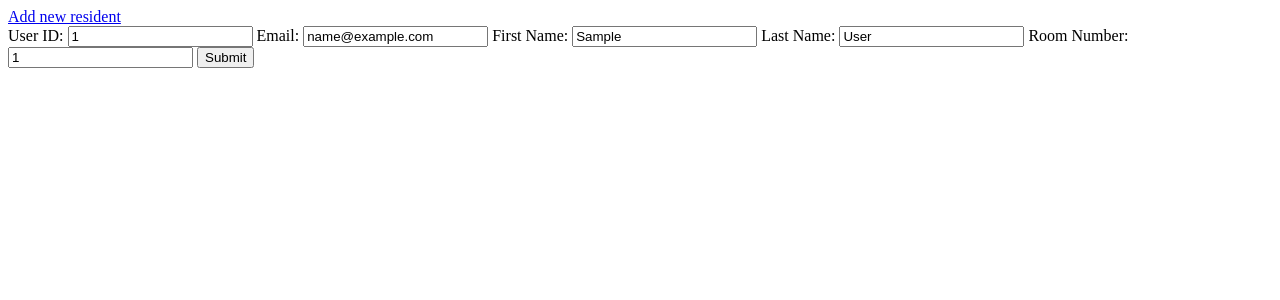
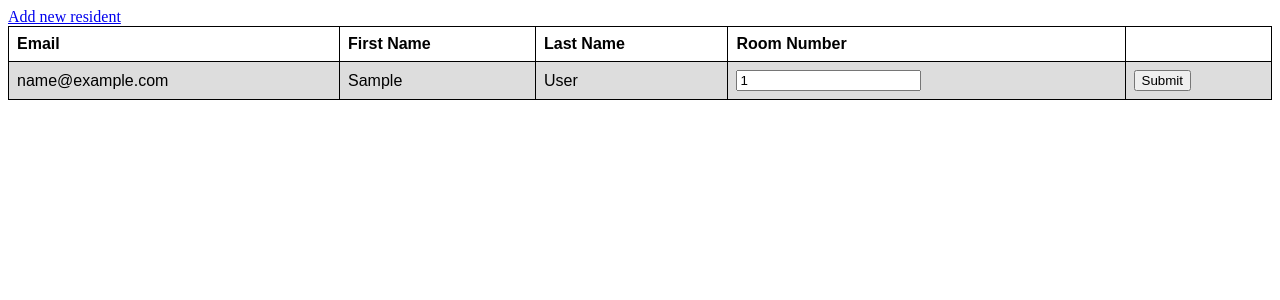
Before and after one commit to azy2/Overseer, a Flask app: template ovs/templates/manager/manage_residents.html in a window 1280 px wide. Shown: the top 300 px of the page. Run offline with Flask 2, Linux system fonts and the light colour scheme; the template is opened without the code that fills it: values that come from a table or form of the project are taken from there, most other values are stand-ins (such as "Sample title", 1, 10 or a date in 2020); parts of the project's set-up code (start-up, migrations or seed data) failed here and were passed over; some libraries are stand-ins or nearby versions.

Commit message:
Fixed bugs in manage_residents and switch to WTForms

```diff
--- a/ovs/forms/__init__.py
+++ b/ovs/forms/__init__.py
@@ -2,3 +2,4 @@
 from .register_manager_form import RegisterManagerForm as RegisterManagerForm
 from .register_room_form import RegisterRoomForm as RegisterRoomForm
 from .register_resident_form import RegisterResidentForm as RegisterResidentForm
+from .manage_residents_form import ManageResidentsForm as ManageResidentsForm
--- /dev/null
+++ b/ovs/forms/manage_residents_form.py
@@ -0,0 +1,17 @@
+""" Form with data required to edit a resident """
+from flask_wtf import FlaskForm
+from wtforms import StringField, ValidationError
+from wtforms.validators import DataRequired, Length
+from ovs.models.resident_model import Resident
+from ovs import app
+db = app.database.instance()
+
+
+class ManageResidentsForm(FlaskForm):
+    """ Form with data required to edit a resident """
+    user_id = StringField('User id', validators=[DataRequired()])
+    room_number = StringField('Room Number', validators=[Length(min=1, max=255), DataRequired()])
+
+    def validate_user_id(form, field):
+        if db.query(Resident).filter(Resident.user_id == field.data).count() == 0:
+            raise ValidationError('Resident does not exist')
--- a/ovs/models/resident_model.py
+++ b/ovs/models/resident_model.py
@@ -17,6 +17,9 @@ class Resident(app.BaseModel):
     created = sa.Column(sa.DateTime, server_default=sa.text('CURRENT_TIMESTAMP'))
     updated = sa.Column(sa.DateTime, server_default=sa.text('CURRENT_TIMESTAMP ON UPDATE CURRENT_TIMESTAMP'))
 
+    def __init__(self, user_id, room_number):
+        super(Resident, self).__init__(user_id=user_id, room_number=room_number)
+
     def __repr__(self):
         return "Resident([user_id='%s', room_number='%s', created='%s', updated='%s'])" \
                % (self.user_id, self.room_number, self.created, self.updated)
--- a/ovs/services/manager_service.py
+++ b/ovs/services/manager_service.py
@@ -22,9 +22,8 @@ class ManagerService:
 
     @staticmethod
     def update_resident_room_number(user_id, room_number):
-        resident = ManagerService.get_resident_by_id(user_id)
-        resident.room_number = room_number
+        db.query(Resident).filter(Resident.user_id == user_id).update({Resident.room_number: room_number})
         db.commit()
-        return resident
+        return ManagerService.get_resident_by_id(user_id)
 
     # TODO get a resident by email, etc...
--- a/ovs/services/user_service.py
+++ b/ovs/services/user_service.py
@@ -26,10 +26,10 @@ class UserService:
         if password is None:
             password = crypto.generate_password()
         new_user = User(email, first_name, last_name, password, role)
+        db.add(new_user)
+        db.commit()
         if role == 'RESIDENT':
             ResidentService.create_resident(new_user.id)
-        db.add(new_user)
-        db.commit()
 
         return new_user
 
--- a/ovs/templates/manager/manage_residents.html
+++ b/ovs/templates/manager/manage_residents.html
@@ -3,18 +3,47 @@
 <head>
 	<meta charset="UTF-8">
 	<title>Manage Residents</title>
+    <style>
+        table {
+            font-family: arial, sans-serif;
+            border-collapse: collapse;
+            width: 100%;
+        }
+
+        td, th {
+            border: 1px solid #000000;
+            text-align: left;
+            padding: 8px;
+        }
+
+        tr:nth-child(even) {
+            background-color: #dddddd;
+        }
+    </style>
 </head>
 <body>
-	<a href="/">Add new resident</a>
+	<a href="/manager/register_resident">Add new resident</a> <br>
+    {% from "_formhelper.html" import render_field %}
+    <table>
+        <tr>
+            <th>Email</th>
+            <th>First Name</th>
+            <th>Last Name</th>
+            <th>{{form.room_number.label}}</th>
+            <th></th>
+        </tr>
 	{% for (resident, user) in residents %}
-		<form method="post" id="edit-resident-submit">
-			User ID: <input type="text" name="user_id" value={{ resident.user_id }} readonly>
-			Email: <input type="text" name="email" value={{ user.email }} readonly>
-			First Name: <input type="text" name="first_name" value={{ user.first_name }} readonly>
-			Last Name: <input type="text" name="last_name" value={{ user.last_name }} readonly>
-            Room Number: <input type="text" name="number" value={{ resident.room_number }} required>
-            <input type="submit" value="Submit">
-        </form>
+        <tr>
+            <form method="post" id="edit-resident-submit" action="/manager/manage_residents">
+                {{form.user_id(value=user.id, type="hidden")|safe}}
+                <td>{{ user.email }}</td>
+                <td>{{ user.first_name }}</td>
+                <td>{{ user.last_name }}</td>
+                <td>{{form.room_number(value=resident.room_number)|safe}}</td>
+                <td><input type="submit" value="Submit"></td>
+            </form>
+        </tr>
 	{% endfor %}
+    </table>
 </body>
 </html>
```
Also changed, not shown: ovs/routes/manager_routes.py (+8 -7 lines), ovs/tests/test_manager_service.py (added, +37 -0 lines), ovs/tests/test_user_service.py (+1 -0 lines).
